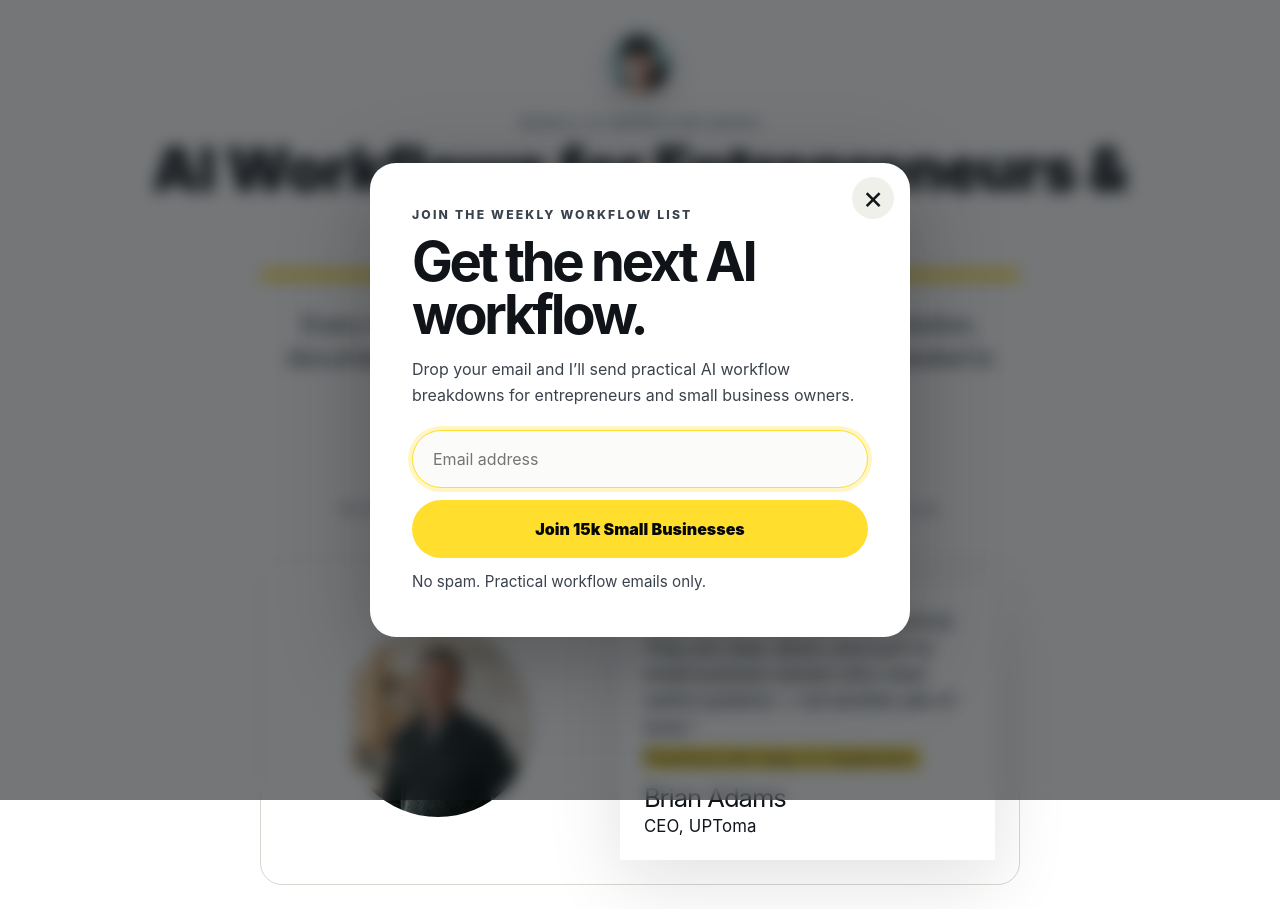
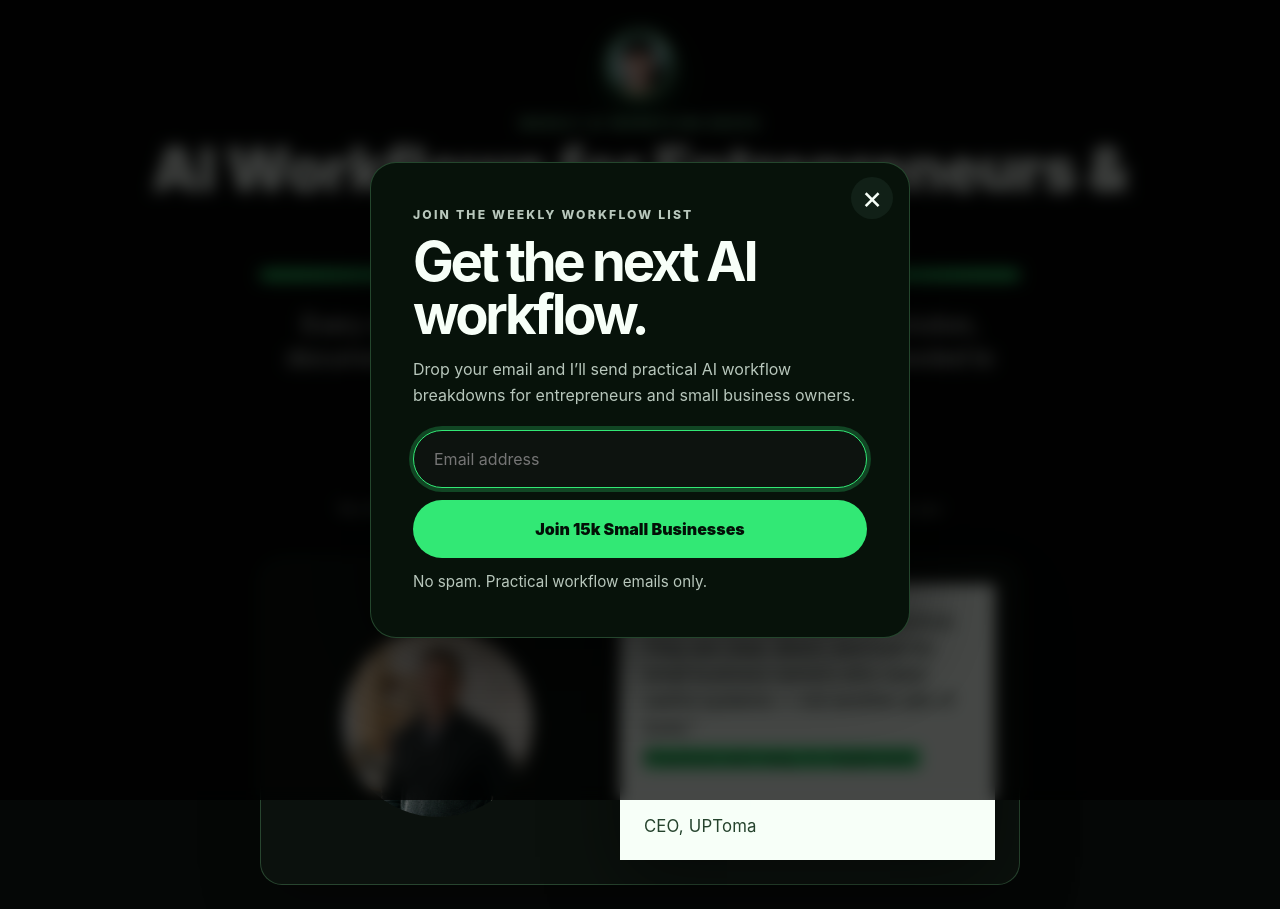
Before and after one commit to sidemix/tylerpratt.com, a plain HTML site: page index.html in a window 1280 px wide. Both pictures are taken after a click on the button "Join 15k Small Businesses". Drawn offline with Linux system fonts and the light colour scheme.

Commit message:
Test dark green landing page theme

```diff
--- a/styles.css
+++ b/styles.css
@@ -1,12 +1,12 @@
 :root {
-  --bg: #ffffff;
-  --text: #101418;
-  --muted: #333b43;
-  --soft: #f6f6f3;
-  --line: #d8d8d1;
-  --accent: #ffde2e;
-  --accent-soft: #ffe48a;
-  --shadow: 0 22px 70px rgba(16, 20, 24, 0.12);
+  --bg: #050706;
+  --text: #f7fff8;
+  --muted: #b8c7bc;
+  --soft: #101611;
+  --line: rgba(141, 255, 167, 0.22);
+  --accent: #32e875;
+  --accent-soft: #94ffb8;
+  --shadow: 0 22px 70px rgba(0, 0, 0, 0.44);
   font-family: Inter, ui-sans-serif, system-ui, -apple-system, BlinkMacSystemFont, "Segoe UI", sans-serif;
 }
 
@@ -45,14 +45,14 @@ input { font: inherit; }
   border-radius: 50%;
   object-fit: cover;
   object-position: center 24%;
-  box-shadow: 0 12px 30px rgba(16, 20, 24, 0.16);
-  border: 4px solid #fff;
+  box-shadow: 0 12px 34px rgba(50, 232, 117, 0.22);
+  border: 4px solid rgba(148, 255, 184, 0.82);
   margin-bottom: 18px;
 }
 
 .eyebrow {
   margin: 0 0 8px;
-  color: #69707a;
+  color: var(--accent-soft);
   font-size: 0.76rem;
   font-weight: 850;
   letter-spacing: 0.18em;
@@ -79,7 +79,7 @@ h1 {
 .subtitle {
   max-width: 790px;
   margin: 0;
-  color: #121820;
+  color: var(--text);
   font-size: clamp(1.1rem, 1.85vw, 1.55rem);
   line-height: 1.42;
   letter-spacing: -0.015em;
@@ -88,29 +88,29 @@ h1 {
 .cta-button {
   margin-top: 22px;
   border: 3px solid var(--accent-soft);
-  background: #ffe18d;
-  color: #05070a;
+  background: var(--accent);
+  color: #031007;
   min-height: 56px;
   padding: 0 32px;
   font-size: clamp(0.95rem, 1.45vw, 1.08rem);
   font-weight: 900;
   letter-spacing: 0.12em;
   cursor: pointer;
-  box-shadow: 0 14px 32px rgba(255, 204, 0, 0.18);
+  box-shadow: 0 14px 34px rgba(50, 232, 117, 0.24);
   transition: transform 160ms ease, box-shadow 160ms ease, background 160ms ease;
 }
 
 .cta-button:hover,
 .cta-button:focus-visible {
   transform: translateY(-2px);
-  background: var(--accent);
-  box-shadow: 0 18px 42px rgba(255, 204, 0, 0.26);
+  background: var(--accent-soft);
+  box-shadow: 0 18px 46px rgba(50, 232, 117, 0.34);
 }
 
 .microcopy {
   max-width: 640px;
   margin: 12px auto 0;
-  color: #59616b;
+  color: var(--muted);
   font-size: 0.92rem;
   line-height: 1.45;
 }
@@ -130,7 +130,8 @@ h1 {
   border: 1px solid var(--line);
   border-radius: 22px;
   padding: clamp(16px, 2.4vw, 24px);
-  background: #fff;
+  background: rgba(13, 19, 15, 0.92);
+  box-shadow: 0 20px 60px rgba(0, 0, 0, 0.28);
 }
 
 .testimonial-image-wrap {
@@ -151,14 +152,14 @@ h1 {
 }
 
 .quote-card {
-  background: #fff;
+  background: #f7fff8;
   padding: clamp(18px, 2.4vw, 24px);
   box-shadow: var(--shadow);
 }
 
 .quote {
   margin: 0;
-  color: #11161d;
+  color: #07120a;
   font-size: clamp(0.98rem, 1.45vw, 1.16rem);
   line-height: 1.42;
   letter-spacing: -0.015em;
@@ -169,7 +170,7 @@ h1 {
   display: table;
   margin-top: 8px;
   background: var(--accent);
-  color: #05070a;
+  color: #031007;
   line-height: 1.1;
 }
 
@@ -183,7 +184,7 @@ h1 {
 .role {
   margin: 0;
   font-size: clamp(0.92rem, 1.4vw, 1.05rem);
-  color: #11161d;
+  color: #25432d;
   letter-spacing: 0.01em;
 }
 
@@ -194,7 +195,7 @@ h1 {
   display: grid;
   place-items: center;
   padding: 20px;
-  background: rgba(16, 20, 24, 0.58);
+  background: rgba(0, 0, 0, 0.72);
   backdrop-filter: blur(8px);
 }
 
@@ -204,9 +205,11 @@ h1 {
   position: relative;
   width: min(540px, 100%);
   border-radius: 26px;
-  background: #fff;
+  background: #07120a;
+  color: var(--text);
+  border: 1px solid var(--line);
   padding: clamp(28px, 5vw, 42px);
-  box-shadow: 0 24px 90px rgba(0, 0, 0, 0.28);
+  box-shadow: 0 24px 90px rgba(0, 0, 0, 0.48);
 }
 
 .close-button {
@@ -217,8 +220,8 @@ h1 {
   height: 42px;
   border: 0;
   border-radius: 50%;
-  background: #f0f0eb;
-  color: #11161d;
+  background: #112017;
+  color: var(--text);
   font-size: 2rem;
   line-height: 1;
   cursor: pointer;
@@ -226,7 +229,7 @@ h1 {
 
 .modal-kicker {
   margin: 0 0 10px;
-  color: #69707a;
+  color: var(--accent-soft);
   font-size: 0.76rem;
   font-weight: 850;
   letter-spacing: 0.18em;
@@ -241,7 +244,7 @@ h1 {
 }
 
 .modal p {
-  color: #3a424c;
+  color: var(--muted);
   line-height: 1.6;
 }
 
@@ -255,17 +258,17 @@ h1 {
 .signup-form input {
   width: 100%;
   min-height: 58px;
-  border: 1px solid #dfe4ea;
+  border: 1px solid rgba(148, 255, 184, 0.26);
   border-radius: 999px;
   padding: 0 20px;
-  background: #fbfbfa;
+  background: #0d130f;
   color: var(--text);
   outline: none;
 }
 
 .signup-form input:focus {
   border-color: var(--accent);
-  box-shadow: 0 0 0 4px rgba(255, 222, 46, 0.28);
+  box-shadow: 0 0 0 4px rgba(50, 232, 117, 0.24);
 }
 
 .signup-form button {
@@ -273,7 +276,7 @@ h1 {
   border: 0;
   border-radius: 999px;
   background: var(--accent);
-  color: #05070a;
+  color: #031007;
   font-weight: 900;
   cursor: pointer;
 }
@@ -281,7 +284,7 @@ h1 {
 .form-note {
   margin: 12px 0 0;
   font-size: 0.95rem;
-  color: #6b7280;
+  color: var(--muted);
 }
 
 .sr-only {
```
